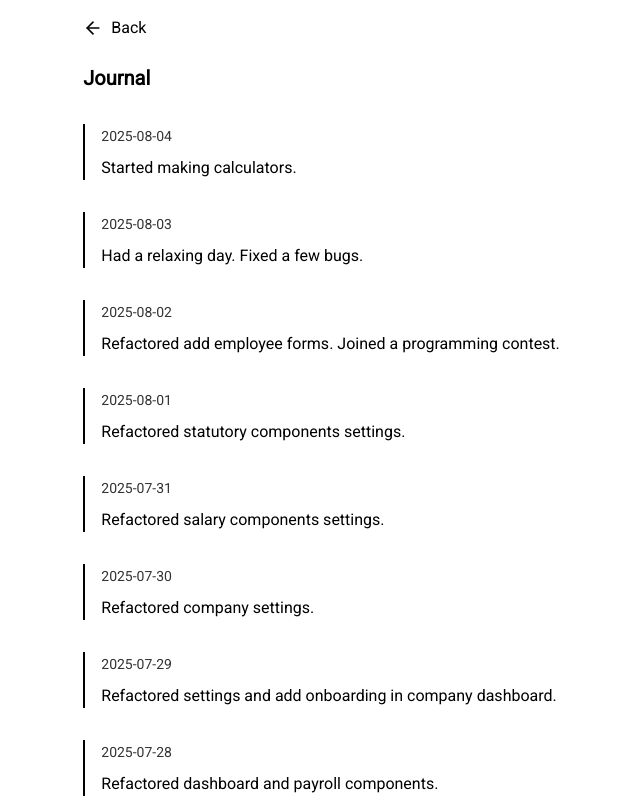
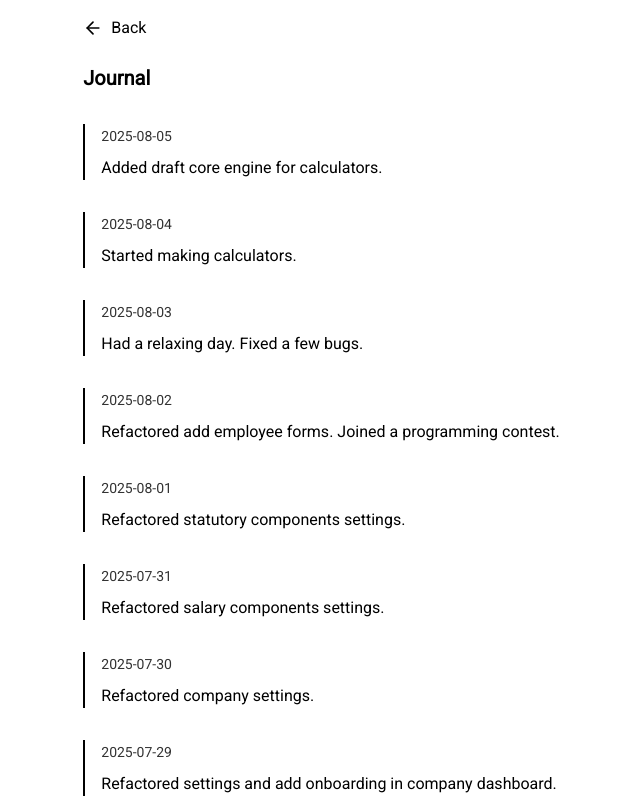
Before and after one commit to minamicode/minamicode.com, a Next.js app: page /journal in a window 1280 px wide. Shown: the top 800 px of the page, without its empty margins (258-898 px from the left). Built offline with nearby package versions, Linux system fonts and the light colour scheme.

Commit message:
add a journal entry

```diff
--- a/src/app/_components/JournalEntries.tsx
+++ b/src/app/_components/JournalEntries.tsx
@@ -6,6 +6,10 @@ type JournalEntry = {
 };
 
 const entries: JournalEntry[] = [
+  {
+    date: "2025-08-05",
+    text: "Added draft core engine for calculators.",
+  },
   {
     date: "2025-08-04",
     text: "Started making calculators.",
```
